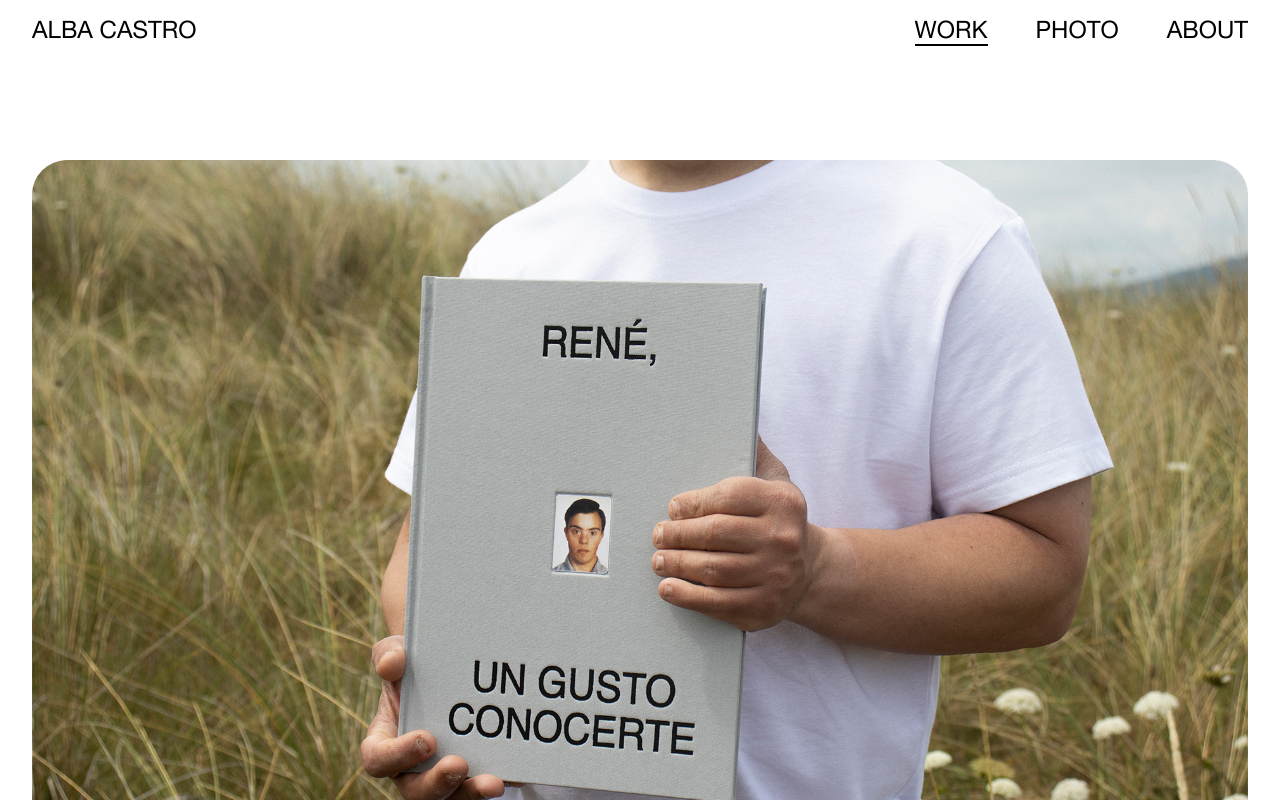
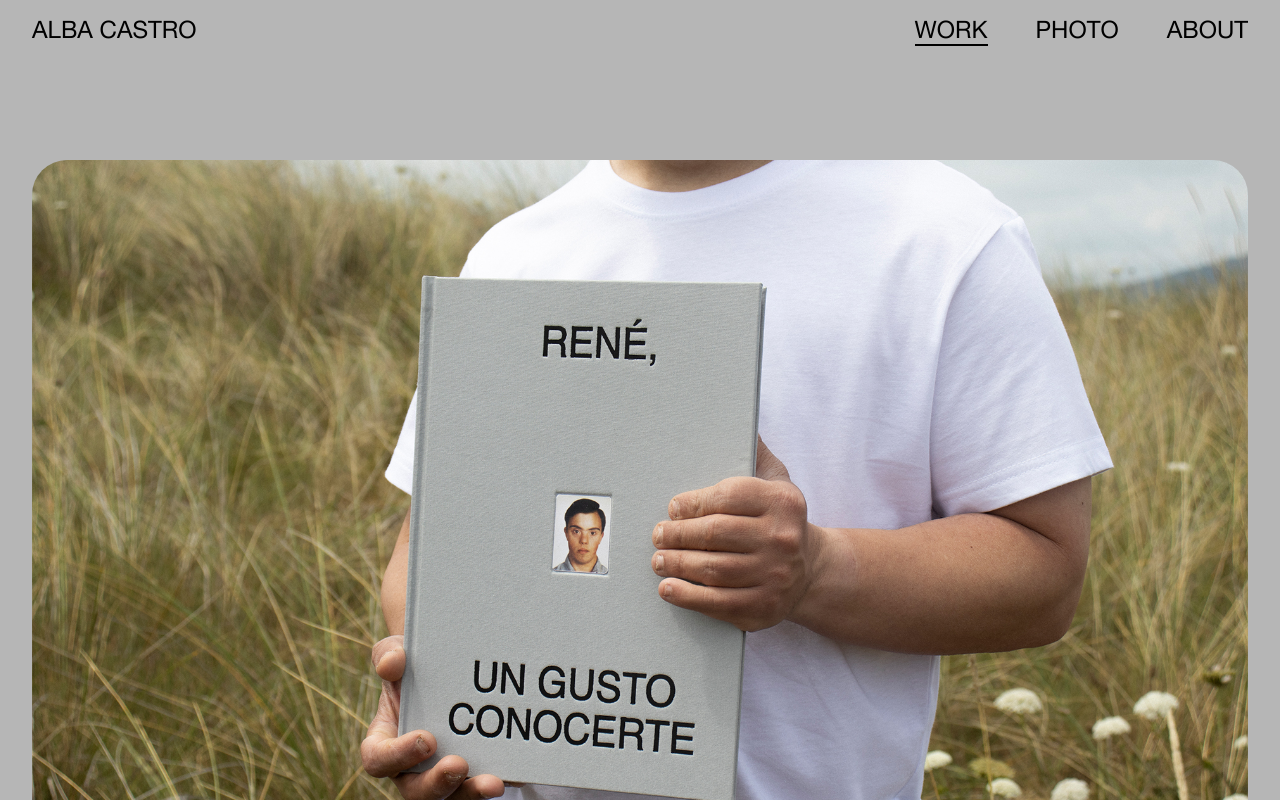
Before and after one commit to smouuuuuk/portoflio-alba, a Next.js app: page / in a window 1280 px wide. Shown: the top 800 px of the page. Built offline with nearby package versions, Linux system fonts and the light colour scheme.

Commit message:
fixed background color

```diff
--- a/styles/globals.css
+++ b/styles/globals.css
@@ -3,9 +3,9 @@ body {
   padding: 0;
   margin: 0;
   /* font-family:  Helvetica Neue, Inter, -apple-system, BlinkMacSystemFont, Segoe UI, Roboto,
-    Oxygen, Ubuntu, Cantarell, Fira Sans, Droid Sans, sans-serif;
-  background-color: #B6B6B6; */
-  font-family: var(--cooper-font);
+    Oxygen, Ubuntu, Cantarell, Fira Sans, Droid Sans, sans-serif; */
+  background-color: #B6B6B6;
+  font-family: var(--cooper-font), Segoe UI;
 }
 
 a {
```
